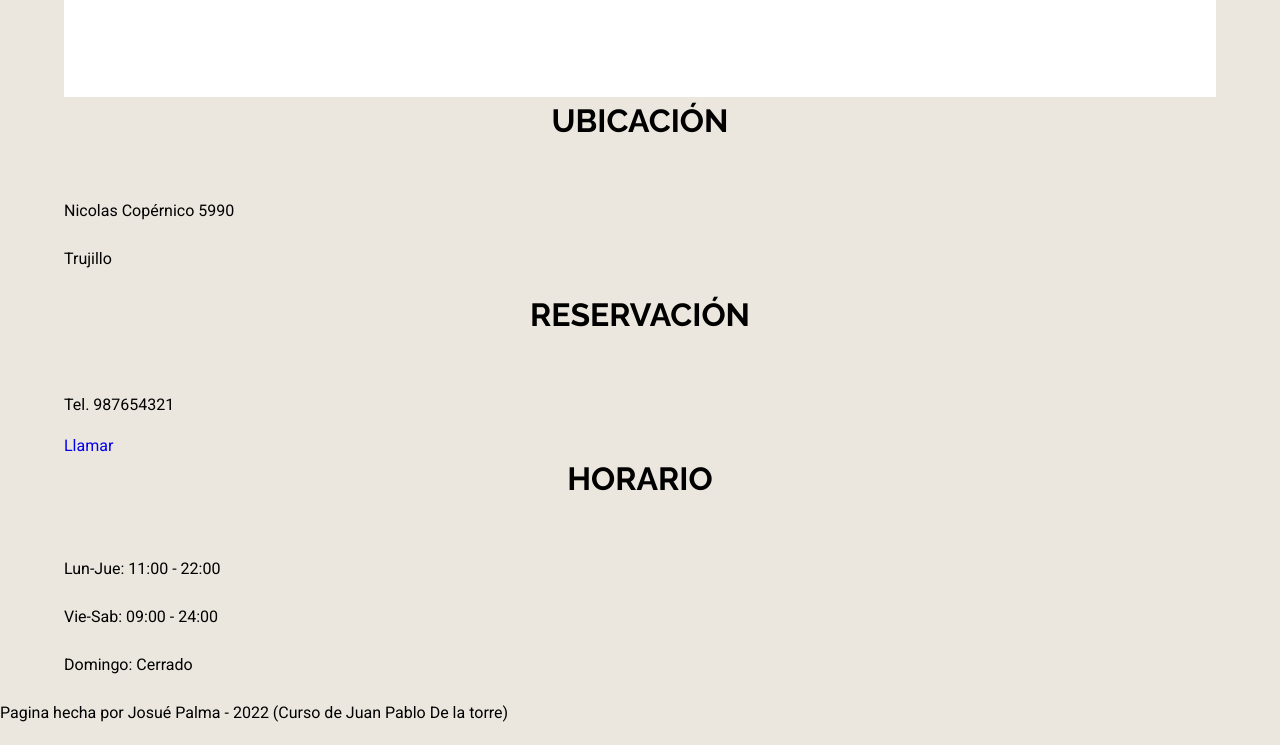
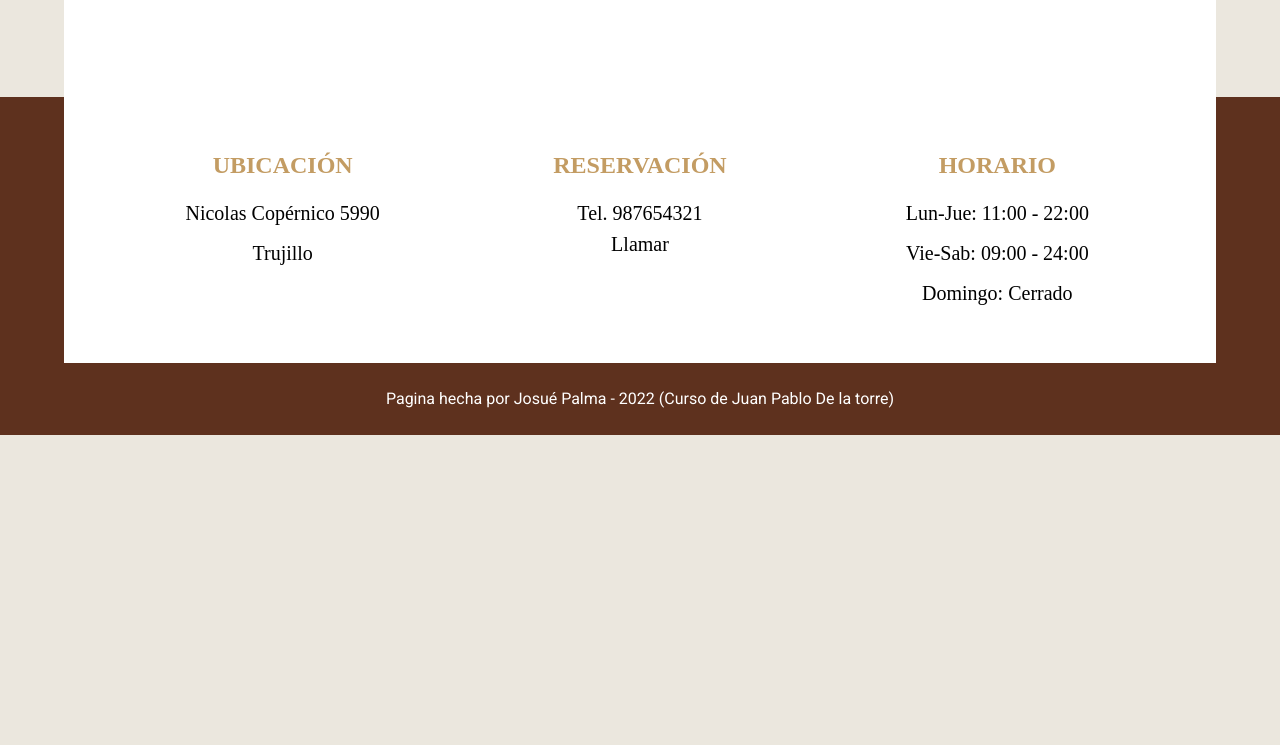
Before and after one commit to JosueP0721/Poyecto--cafeteria, a website: page index.html in a window 1280 px wide. Shown: the part 4880-5625 px from the top of the page. After the commit the page ends 5315 px from the top, so only its background shows below. Drawn offline with Linux system fonts and the light colour scheme; a web font is replaced by a local one.

Commit message:
footer styles index.html

```diff
--- /dev/null
+++ b/src/scss/layout/_footer.scss
@@ -0,0 +1,40 @@
+@use 'base/variables' as v;
+@use 'base/mixins' as m;
+
+.footer {
+    background-color: v.$primario;
+
+    .footer-contenido {
+        background-color: v.$blanco;
+        padding: 5rem;
+        @include m.tablet {
+            @include m.grid(3, 2rem);
+        }
+    }
+}
+.footer-box {
+    font-family: v.$fuenteTerciaria;
+    text-align: center;
+    margin-bottom: 5rem;
+    @include m.tablet {
+        margin-bottom: 0;
+    }
+    h3 {
+        font-family: v.$fuenteTerciaria;
+        margin: 0 0 1rem 0;
+        font-size: 2.4rem;
+        color: v.$secundario;
+    }
+    p, a {
+        font-size: 2rem;
+        color: v.$negro;
+        margin: 0;
+    }
+
+}
+.copyright {
+    text-align: center;
+    color: v.$blanco;
+    margin: 0;
+    padding: 2rem 0;
+}
--- a/src/scss/layout/_index.scss
+++ b/src/scss/layout/_index.scss
@@ -3,3 +3,4 @@
 @forward 'galeria-inicio';
 @forward 'menu';
 @forward 'testimoniales';
+@forward 'footer';
```
Also changed, not shown: build/css/app.css.
